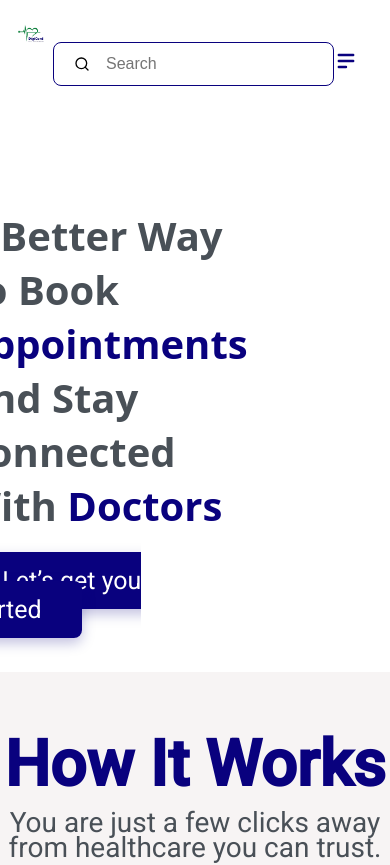
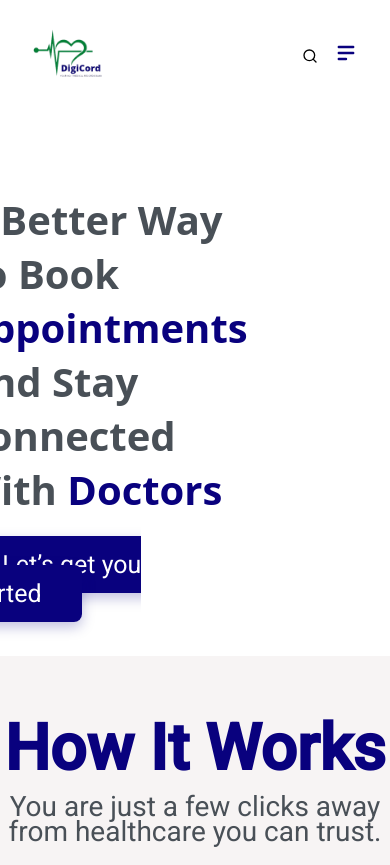
Before and after one commit to Digicord-Archives/DIGICORD-WEBSITE, a React (Create React App) app in the folder digicord/: page / in a window 390 px wide. Shown: the top 865 px of the page. Built offline with nearby package versions, Linux system fonts and the light colour scheme.

Commit message:
completed footer and navbar

```diff
--- a/digicord/src/components/Footer/Footer.css
+++ b/digicord/src/components/Footer/Footer.css
@@ -97,8 +97,14 @@
 }
 
 @media screen and (max-width: 900px) {
+  .one {
+    display: none;
+  }
   .two {
     flex-wrap: wrap;
+  }
+  .footer__copyright-section {
+    padding: 1rem 2.5rem;
   }
 }
 
@@ -107,4 +113,11 @@
     flex-direction: column;
     padding: 1rem 1.5rem;
   }
+
+  .footer__copyright-section {
+    padding: 1rem 1.5rem;
+    flex-direction: column-reverse;
+    align-items: center;
+    gap: 1rem;
+  }
 }
--- a/digicord/src/components/Navbar/Navbar.css
+++ b/digicord/src/components/Navbar/Navbar.css
@@ -45,6 +45,14 @@ nav ul li a {
 
 .active {
   border-bottom: 3px solid #212529;
+}
+
+.search-wrapper {
+  display: flex;
+}
+
+.search-wrapper .menu-btn-wrapper {
+  display: none;
 }
 
 .search-input {
@@ -95,21 +103,52 @@ nav ul li a {
   display: none;
 }
 
-@media screen and (max-width: 900px) {
+
+
+@media screen and (max-width: 1240px) {
+  .logo-wrapper {
+    height: 7.5rem;
+  }
+
+  .search-wrapper {
+    display: flex;
+    align-items: center;
+  }
+
+  .search-wrapper .menu-btn-wrapper {
+    display: flex;
+    align-items: center;
+  }
+
+  .search-input {
+    border: 0;
+    /* display: flex; */
+    gap: 0.5rem;
+    padding: 0.5rem 0.5rem;
+    transition: 0.4s ease-in-out;
+  }
+
+  .search-input input {
+    /* display: none; */
+    width: 0px;
+    overflow: hidden;
+    transition: 0.4s ease-in-out;
+  }
+
   .navbar {
-    padding: 2rem 2rem;
+    padding: 1.5rem 2rem;
     /* flex-direction: row-reverse; */
   }
 
-  .nav-links-wrapper {
+  .navbar .nav-links-wrapper {
     display: none;
   }
 
-  .navbar-actions {
+  .navbar .navbar-actions {
     display: none;
   }
 
-  .menu-btn {
+  .navbar .menu-btn {
     display: block;
   }
 
@@ -117,10 +156,102 @@ nav ul li a {
     display: block;
   }
 
+  /* .active-nav-links-wrapper ul {
+    display: flex;
+    flex-direction: column;
+  } */
+
   .mobile-navbar {
     display: flex;
     flex-direction: column;
+    gap: 2rem;
+    background: white;
+    position: absolute;
+    top: 0;
+    left: 0;
+    width: 100%;
+    z-index: 200;
+    height: 0px;
+    overflow: hidden;
+    transition: 0.4s ease-in-out;
+    box-shadow: 0px 0px 0px 4px rgba();
+    /* padding: 4rem 1.5rem; */
+  }
+
+  .mobile-navbar .closeBtn {
+    width: 100%;
+    display: flex;
+    justify-content: flex-end;
+  }
+
+  .mobile-navbar .closeBtn button {
+    background: transparent;
+    color: #09017e;
+    font-size: 2rem;
+    border: none;
+    transition: 0.4s ease-in-out;
+    transform: rotate(180deg);
+  }
+
+  .mobile-navbar .closeBtn button:hover {
+    transform: scale(1.1);
+  }
+
+  .mobile-navbar .nav-links-wrapper {
+    display: block;
+    width: 100%;
+  }
+
+  .mobile-navbar .nav-links-wrapper nav {
+    width: 100%;
+  }
+
+  .mobile-navbar .nav-links-wrapper nav ul {
+    display: flex;
+    flex-direction: column;
+    width: 100%;
+    align-items: flex-start;
+  }
+
+  .mobile-navbar .nav-links-wrapper nav ul a {
+    text-decoration: none;
+    color: #09017e;
+  }
+
+  .mobile-navbar .nav-links-wrapper nav ul .active {
+    font-weight: 600;
+    font-size: 1rem;
+    border-bottom: none;
+  }
+
+  .mobile-navbar .navbar-actions {
+    flex-direction: column;
     gap: 1rem;
-    background: white;
+    width: 100%;
+  }
+
+  .mobile-navbar .navbar-actions a {
+    width: 100%;
+    /* max-width: 300px; */
+  }
+
+  .mobile-navbar .navbar-actions .btn-wrapper {
+    width: 100%;
+  }
+
+  .mobile-navbar .navbar-actions .btn-wrapper a {
+    padding: 0.75rem 1.25rem;
+    border: 1px solid #09017e;
+    border-radius: 8px;
+    background: transparent;
+    font-size: 1rem;
+    text-decoration: none;
+    width: 100%;
+    display: block;
+  }
+
+  .mobile-navbar .navbar-actions .btn-wrapper .signup {
+    background: #09017e;
+    color: white;
   }
 }
--- a/digicord/src/components/Navbar/Navbar.js
+++ b/digicord/src/components/Navbar/Navbar.js
@@ -1,14 +1,44 @@
-import React from "react";
+import React, { useRef, useState, useEffect } from "react";
 import { Link, NavLink } from "react-router-dom";
 
 import { HiMenuAlt2 } from "react-icons/hi";
 import { FiSearch } from "react-icons/fi";
+import { IoMdClose } from "react-icons/io";
 
 import Logo from "../../assets/images/logo.png";
 
 import "./Navbar.css";
 
 const Navbar = () => {
+  console.log(window.innerWidth)
+  const mobileNavbarRef = useRef(null);
+  const searchRef = useRef(null);
+  const searchWrapperRef = useRef(null);
+  const [isOpen, setIsOpen] = useState(false);
+  const [isSearchOpen, setIsSearchOpen] = useState(false);
+  useEffect(() => {
+    if (isOpen) {
+      mobileNavbarRef.current.style.padding = "1.5rem 1.5rem 4rem 1.5rem";
+      mobileNavbarRef.current.style.height =
+        mobileNavbarRef.current.scrollHeight + 72 + "px";
+    } else {
+      mobileNavbarRef.current.style.height = "0px";
+      mobileNavbarRef.current.style.padding = "0 0";
+    }
+  }, [isOpen]);
+
+  useEffect(() => {
+    if (window.innerWidth <= 1240 && isSearchOpen) {
+      console.log("open search");
+      searchRef.current.style.width = "120px";
+      searchRef.current.focus();
+      searchWrapperRef.current.style.border = "1px solid #09017e";
+    } else if (window.innerWidth <= 1240 && !isSearchOpen) {
+      console.log("close search");
+      searchRef.current.style.width = "0px";
+      searchWrapperRef.current.style.border = "0px";
+    }
+  });
   return (
     <header>
       <div className="navbar">
@@ -62,9 +92,19 @@ const Navbar = () => {
           </nav>
         </div>
         <div className="search-wrapper">
-          <div className="search-input">
-            <FiSearch />
-            <input type="text" className="search" placeholder="Search" />
+          <div ref={searchWrapperRef} className="search-input">
+            <FiSearch onClick={() => setIsSearchOpen(!isSearchOpen)} />
+            <input
+              ref={searchRef}
+              type="text"
+              className="search"
+              placeholder="Search"
+            />
+          </div>
+          <div className="menut-btn-wrapper">
+            <button className="menu-btn" onClick={() => [setIsOpen(!isOpen)]}>
+              <HiMenuAlt2 />
+            </button>
           </div>
         </div>
 
@@ -80,20 +120,30 @@ const Navbar = () => {
             </Link>
           </div>
         </div>
-
-        <button className="menu-btn">
-          <HiMenuAlt2 />
-        </button>
       </div>
+      <MobileNavbar
+        mobileNavbarRef={mobileNavbarRef}
+        isOpen={isOpen}
+        setIsOpen={setIsOpen}
+      />
     </header>
   );
 };
 
 export default Navbar;
 
-const MobileNavbar = () => {
+const MobileNavbar = ({ mobileNavbarRef, isOpen, setIsOpen }) => {
   return (
-    <div className="mobile-navbar">
+    <div ref={mobileNavbarRef} className="mobile-navbar">
+      <div className="closeBtn">
+        <button
+          onClick={() => {
+            setIsOpen(!isOpen);
+          }}
+        >
+          <IoMdClose />
+        </button>
+      </div>
       <div className="nav-links-wrapper">
         <nav>
           <ul>
@@ -140,6 +190,18 @@ const MobileNavbar = () => {
           </ul>
         </nav>
       </div>
+      <div className="navbar-actions">
+        <div className="btn-wrapper">
+          <Link to="/" className="login">
+            Login
+          </Link>
+        </div>
+        <div className="btn-wrapper">
+          <Link to="/" className="signup">
+            Sign Up
+          </Link>
+        </div>
+      </div>
     </div>
   );
 };
```
